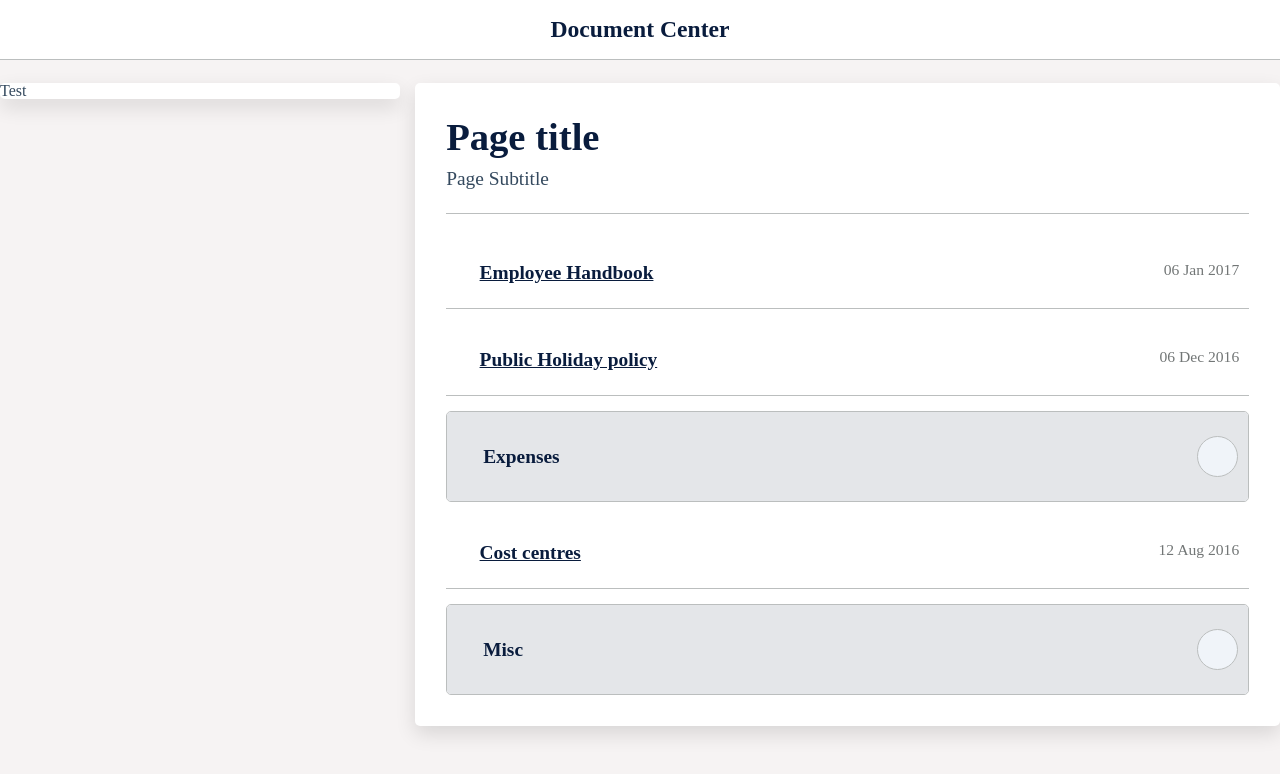
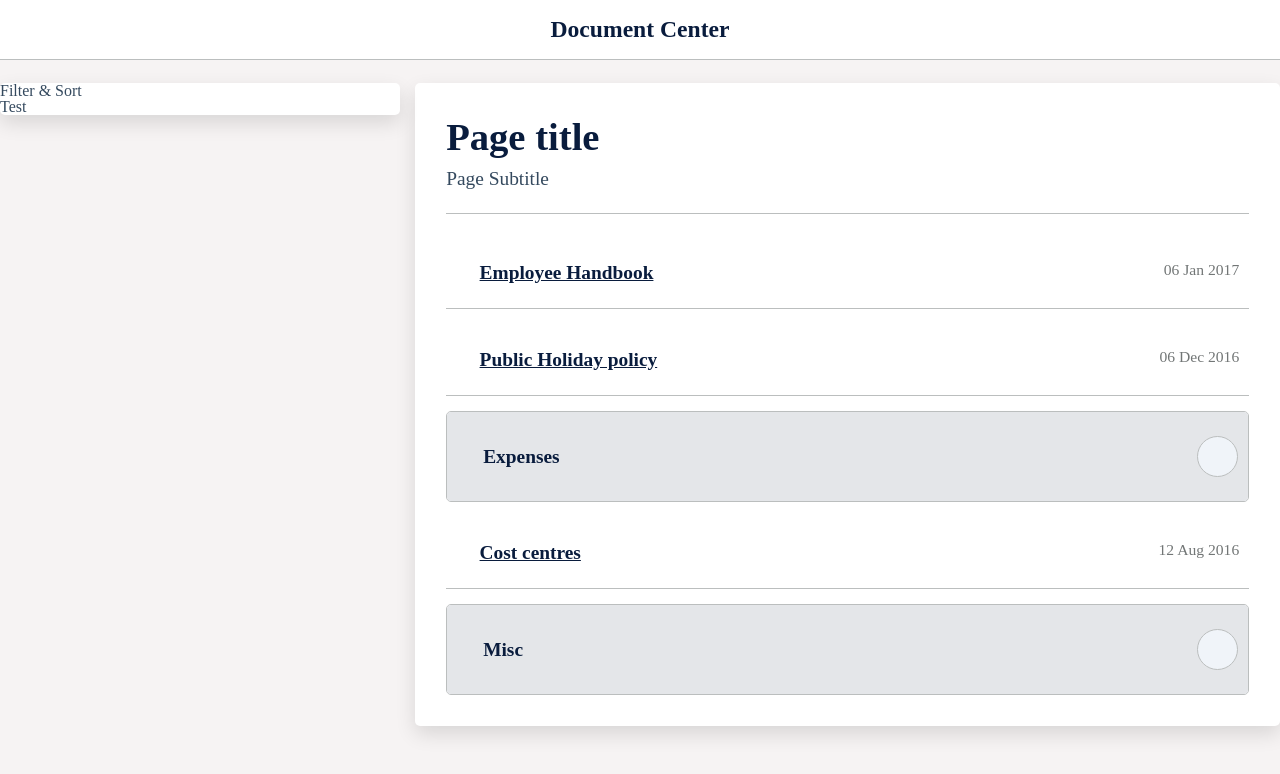
Before and after one commit to stoine92/doc-viewer, a React (Vite) app: page / in a window 1280 px wide. Shown: the top 774 px of the page. Built offline with nearby package versions, Linux system fonts and the light colour scheme; some icons are missing.

Commit message:
refactor: removed sticky boolean from @SectionSide as it will be sticky at all times

```diff
--- a/src/components/Layout/Section.module.scss
+++ b/src/components/Layout/Section.module.scss
@@ -21,7 +21,7 @@
         gap: var(--space-xl);
     }
 
-    &_aside {
+    &_side {
         width: 100%;
         max-width: var(--aside-container-max-width);
         background: var(--color-white);
--- a/src/components/Layout/Section.tsx
+++ b/src/components/Layout/Section.tsx
@@ -5,7 +5,7 @@ import styles from "./Section.module.scss";
 
 interface SectionComponent extends FC<SectionProps> {
     Main: FC<SectionMainProps>;
-    Aside: FC<SectionAsideProps>;
+    Side: FC<SectionSideProps>;
     Head: FC<SectionHeadProps>;
     Content: FC<SectionContentProps>;
     Border: FC<SectionBorderProps>;
@@ -37,24 +37,24 @@ const SectionMain = ({ children }: SectionMainProps) => {
 
 Section.Main = SectionMain;
 
-interface SectionAsideProps {
+interface SectionSideProps {
     children: ReactNode;
-    sticky?: boolean
 }
 
-const SectionAside = ({ children, sticky }: SectionAsideProps) => {
-    const classes = [styles["section_aside"]];
-
-    if (sticky) { classes.push(styles["section_aside--sticky"])};
+const SectionSide = ({ children }: SectionSideProps) => {
+    const classes = [styles["section_side"]];
 
     return (
         <div className={classes.join(" ")}>
+            <div>
+                <h4>Filter &amp; Sort</h4>
+            </div>
             {children}
         </div>
     )
 }
 
-Section.Aside = SectionAside;
+Section.Side = SectionSide;
 
 
 interface SectionHeadProps {
--- a/src/pages/Home.tsx
+++ b/src/pages/Home.tsx
@@ -17,9 +17,9 @@ function Home () {
     return (
        <Container>
             <Section>
-                <Section.Aside>
+                <Section.Side>
                   <span>Test</span>
-                </Section.Aside>
+                </Section.Side>
 
                 <Section.Main>
                   <Section.Head title="Page title" subtitle="Page Subtitle" />
```
